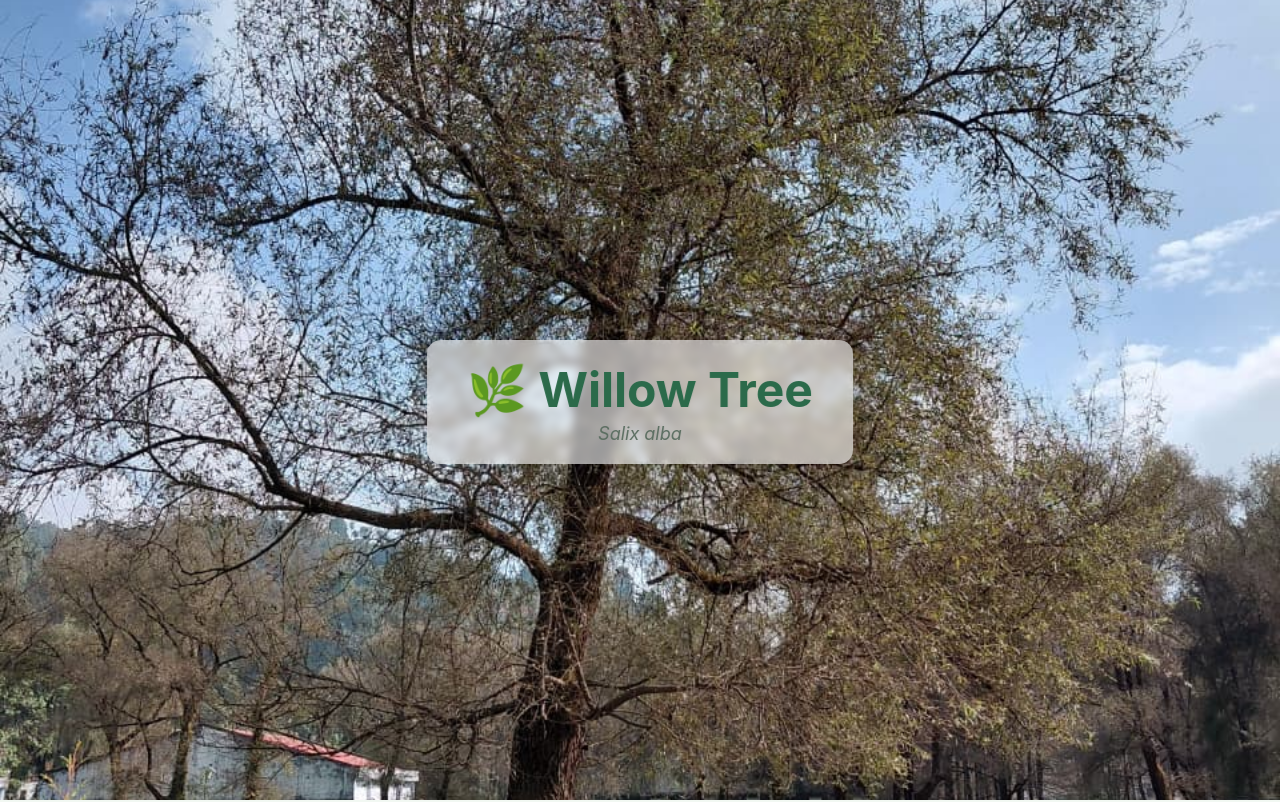
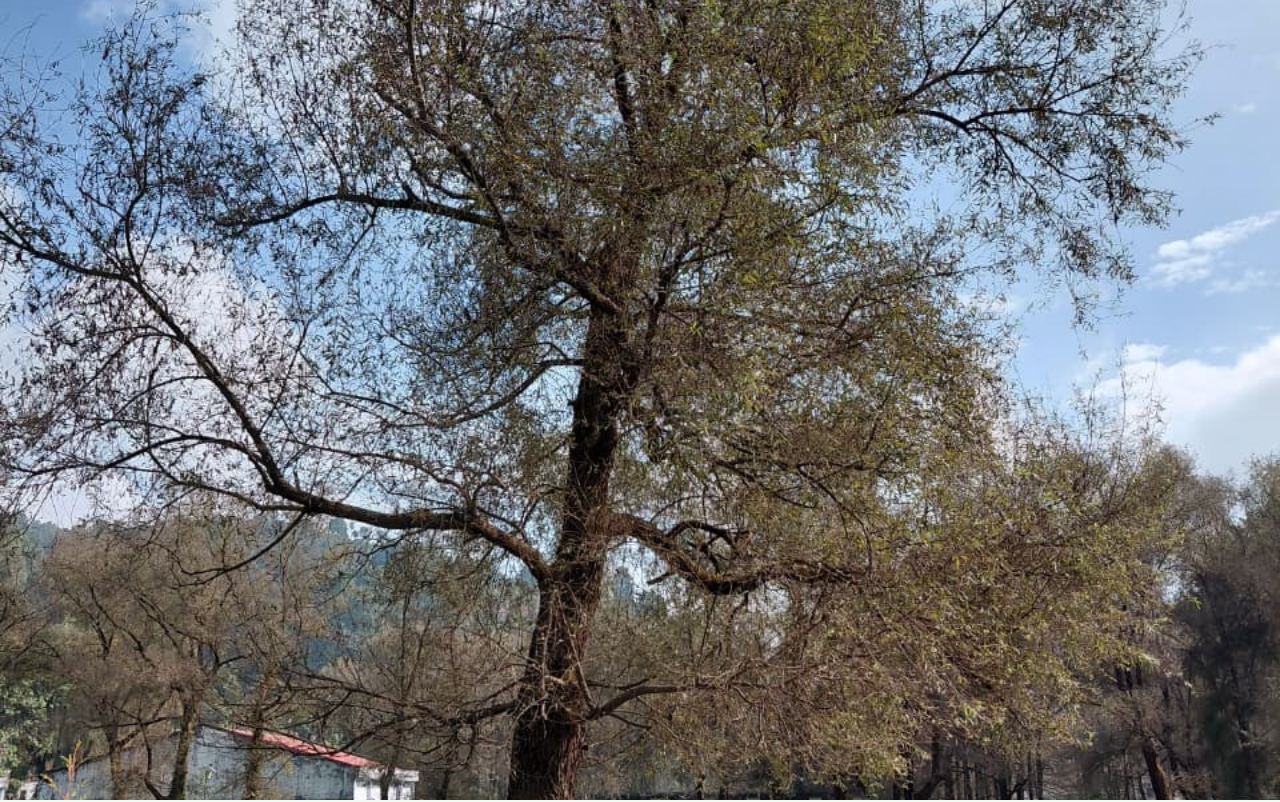
Before and after one commit to kunalsingh2712/willow-tree, a plain HTML site: page index.html in a window 1280 px wide. Shown: the top 802 px of the page. Drawn offline with Linux system fonts and the light colour scheme.

Commit message:
Remove hero overlay from index.html
Removed hero overlay section from the header.

```diff
--- a/index.html
+++ b/index.html
@@ -9,10 +9,6 @@
 <body>
   <header class="hero">
     <img class="hero-img" src="banner.jpg" alt="Willow Tree">
-    <div class="hero-overlay">
-      <h1>🌿 Willow Tree</h1>
-      <p><em>Salix alba</em></p>
-    </div>
   </header>
 
   <main class="container">
```
